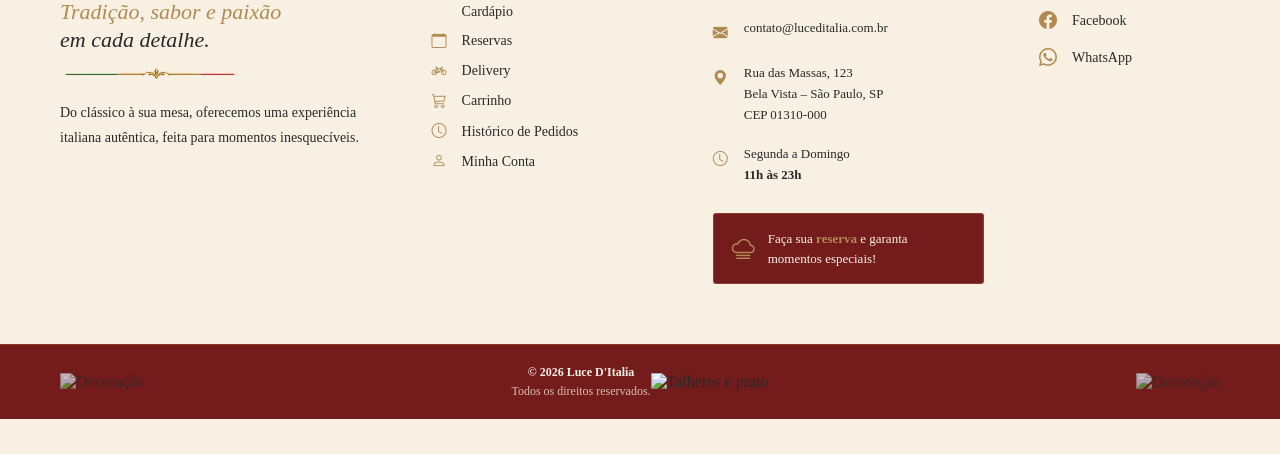
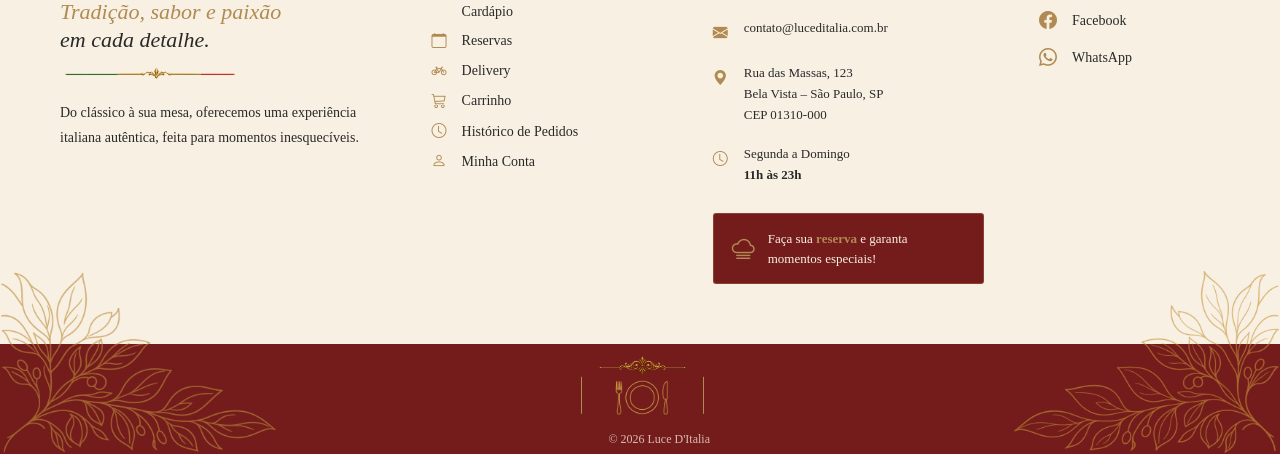
Before and after one commit to gust4vo-leg/Luce-d-Italia, a PHP site: page / in a window 1280 px wide. Shown: the part 904-1358 px from the top of the page. Before the commit the page ends 1323 px from the top, so only its background shows below. Run offline with PHP 8.4, Linux system fonts and the light colour scheme.

Commit message:
Footer e Header completo

```diff
--- a/css/global.css
+++ b/css/global.css
@@ -12,7 +12,7 @@
     --wine: #741C1C;
     --brown: #5C3A20;
     --gold: #B08A52;
-    --border-color: #bd8f4a46;
+    --txt-details-color: #e9e0d26b;
     --bronze: #936839;
     --text: #292929;
 }
--- a/index.html
+++ b/index.html
@@ -247,20 +247,22 @@
         <div class="footer-bottom">
 
             <div class="footer-decoration left-decoration">
-                <img src="#" alt="Decoração">
+                <img src="imagens/planta.png" alt="Decoração">
             </div>
 
             <div class="copyright">
                 <span>© 2026 Luce D'Italia</span>
-                <span>Todos os direitos reservados.</span>
             </div>
 
             <div class="footer-center">
-                <img src="#" alt="Talheres e prato">
+                <img src="imagens/ornamento.png">
+                <div class="footer-center-pratos">
+                    <img src="imagens/pratos.png" alt="Talheres e prato">
+                </div>
             </div>
 
             <div class="footer-decoration right-decoration">
-                <img src="#" alt="Decoração">
+                <img src="imagens/plantaRight.png" alt="Decoração">
             </div>
         </div>
     </footer>
--- a/partials/css/footer.css
+++ b/partials/css/footer.css
@@ -227,47 +227,92 @@ footer {
 .footer-bottom {
     position: relative;
     width: 100%;
-    min-height: 75px;
-    padding: 18px 60px;
+    min-height: 110px;
+    padding: 15px 60px;
     display: flex;
     align-items: center;
-    justify-content: center;
+    justify-content: space-between;
     background: var(--wine);
-    border-top: 1px solid var(--border-color);
+    overflow: visible;
 }
 
 .copyright {
+    position: absolute;
+    left: 51.5%;
+    top: 80%;
+    transform: translateX(-50%);
     display: flex;
-    flex-direction: column;
     align-items: center;
-    gap: 4px;
+    gap: 5px;
     text-align: center;
     color: rgba(248, 241, 227, 0.75);
     font-family: "Lora", serif;
     font-size: 12px;
+    z-index: 2;
 }
 
 .copyright span:first-child {
-    color: var(--cream);
-    font-weight: 600;
+    color: var(--border-colortxt-details-color);
+    font-weight: 500;
 }
 
-.footer-decoration {
+.left-decoration {
     position: absolute;
-    top: 50%;
-    transform: translateY(-50%);
-    opacity: 0.7;
+    bottom: 0;
+    display: flex;
+    align-items: flex-end;
+    opacity: 0.65;
+    pointer-events: none;
+    width: 280px;
+    left: 0;
 }
 
 .footer-decoration img {
-    max-width: 150px;
+    display: block;
+    width: 100%;
     height: auto;
 }
 
-.left-decoration {
-    left: 60px;
+.right-decoration {
+    position: absolute;
+    bottom: 0;
+    display: flex;
+    align-items: flex-end;
+    opacity: 0.65;
+    pointer-events: none;
+    width: 280px;
+    right: 0;
 }
 
-.right-decoration {
-    right: 60px;
+.footer-center {
+    position: absolute;
+    right: 45%;
+    top: 35%;
+    transform: translateY(-50%);
+    display: flex;
+    flex-direction: column;
+    align-items: center;
+    z-index: 2;
 }
+
+.footer-center img {
+    width: 7vw;
+    height: auto;
+    margin-bottom: -5px;
+}
+
+.footer-center-pratos {
+    position: relative;
+    padding: 0 18px;
+    border-left: 1px solid var(--gold);
+    border-right: 1px solid var(--gold);
+    display: flex;
+    align-items: center;
+    justify-content: center;
+}
+
+.footer-center-pratos img {
+    display: block;
+    width: 85px;
+    height: auto;
+}
--- a/partials/footer.html
+++ b/partials/footer.html
@@ -176,7 +176,6 @@
 
       <div class="copyright">
         <span>© 2026 Luce D'Italia</span>
-        <span>Todos os direitos reservados.</span>
       </div>
 
       <div class="footer-center">
```
Also changed, not shown: imagens/planta.png (added), imagens/plantaRight.png (added), imagens/pratos.png (added).
